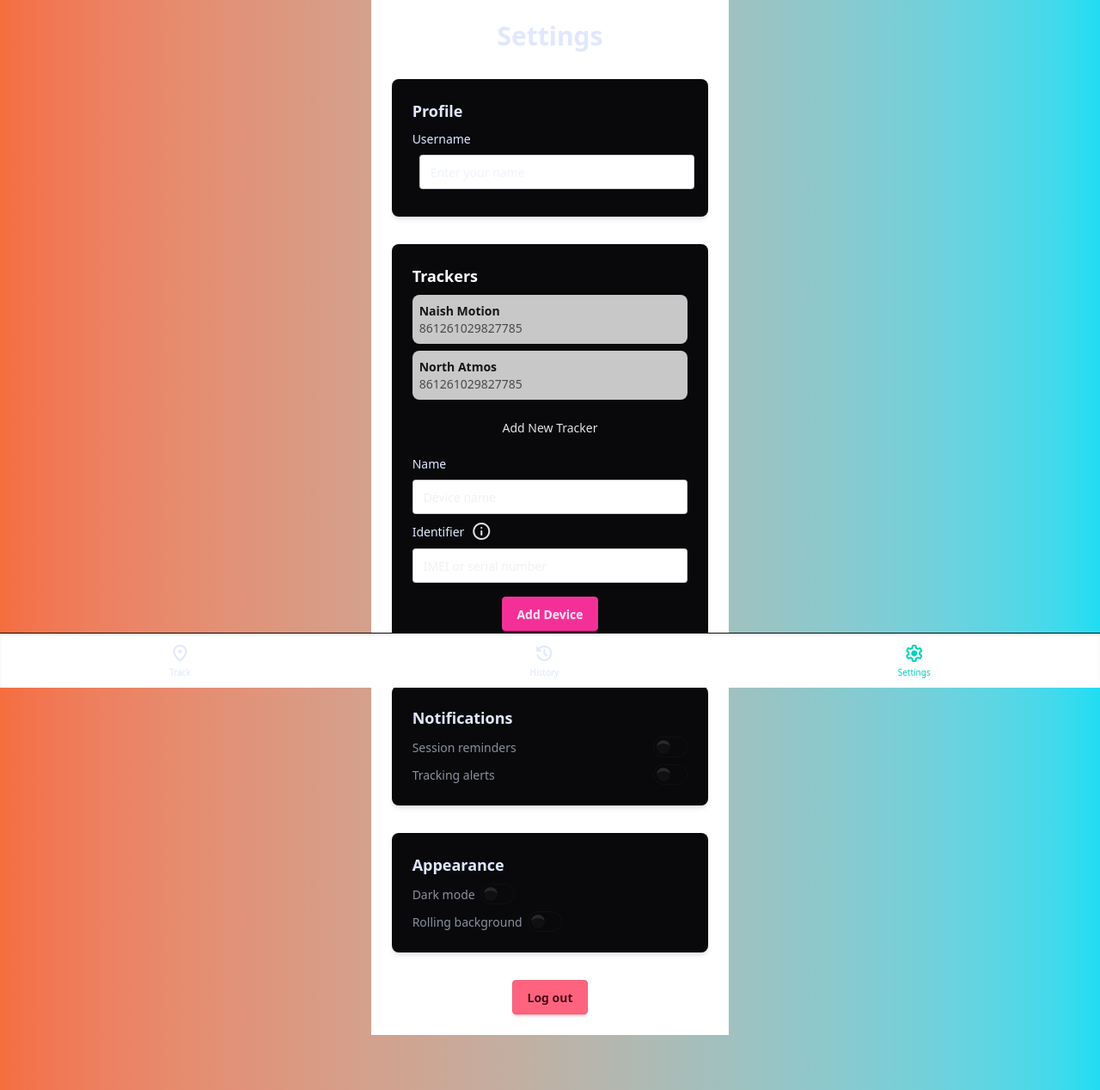
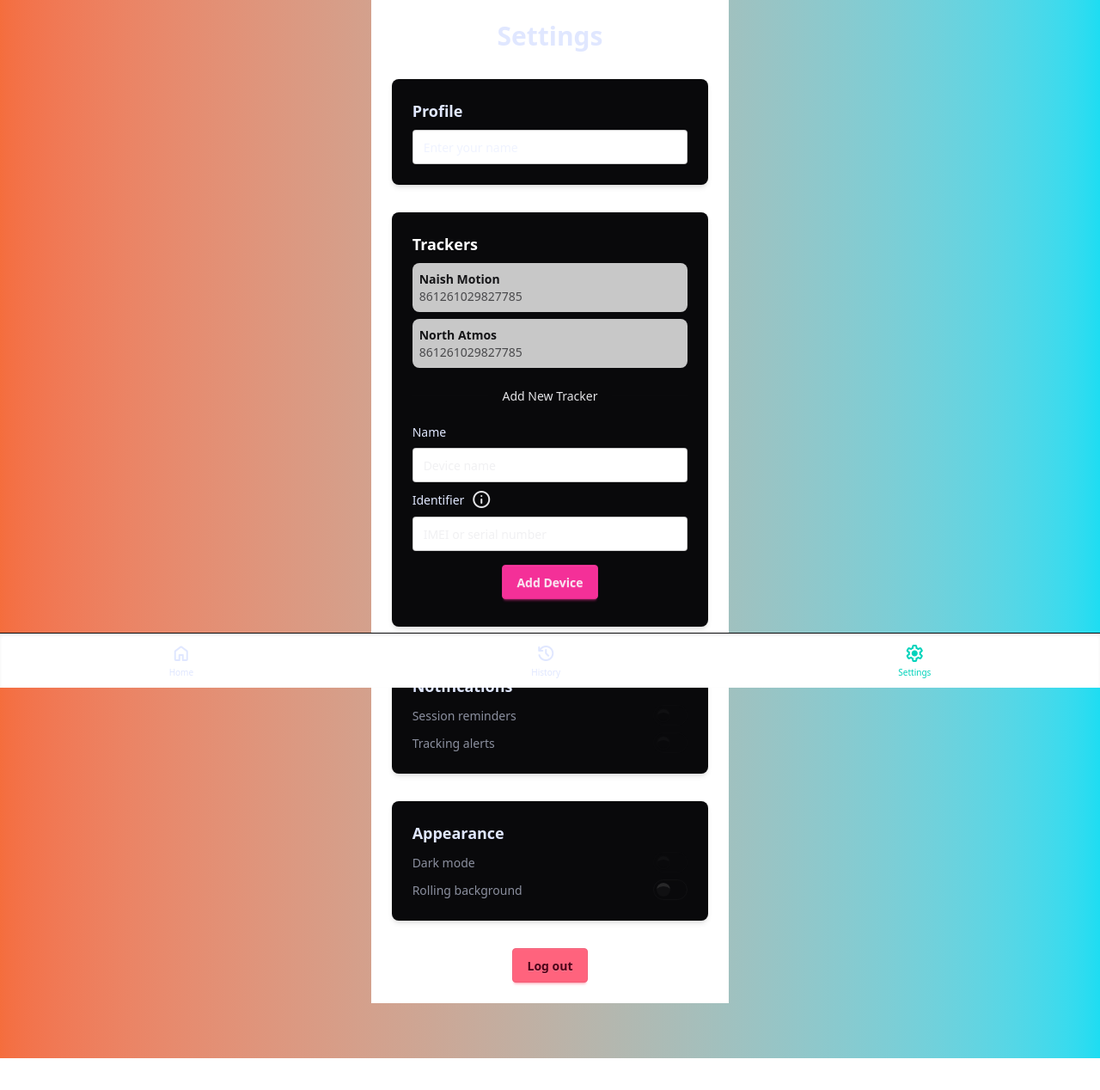
Before and after one commit to devjutsu/surfsync, a Next.js app: page /settings in a window 1280 px wide. Shown: the whole page at 86% size. After the commit the page ends 1231 px from the top, so only its background shows below. Built offline with nearby package versions, Linux system fonts and the light colour scheme.

Commit message:
min ui adjustments

```diff
--- a/app/page.tsx
+++ b/app/page.tsx
@@ -26,6 +26,7 @@ export default function Home() {
               href="/dashboard"
               rel="noopener noreferrer"
             >
+              <span className="material-symbols-rounded">surfing</span>
               Dashboard
             </a>
             <a
@@ -33,6 +34,7 @@ export default function Home() {
               href=""
               rel="noopener noreferrer"
             >
+              <span className="material-symbols-rounded">phonelink_ring</span>
               Get Tracker
             </a>
           </div>
--- a/app/settings/page.tsx
+++ b/app/settings/page.tsx
@@ -18,13 +18,10 @@ export default function SettingsPage() {
         <div className="card-body">
           <h2 className="card-title">Profile</h2>
           <label className="form-control w-full">
-            <div className="label">
-              <span className="label-text text-primary-content">Username</span>
-            </div>
             <input
               type="text"
               placeholder="Enter your name"
-              className="input input-bordered bg-base-100 m-2"
+              className="input input-bordered bg-base-100"
             />
           </label>
         </div>
@@ -38,11 +35,11 @@ export default function SettingsPage() {
           <h2 className="card-title">Notifications</h2>
           <label className="label cursor-pointer justify-between">
             <span className="label-text">Session reminders</span>
-            <input type="checkbox" className="toggle toggle-primary" />
+            <input type="checkbox" disabled className="toggle toggle-primary" />
           </label>
           <label className="label cursor-pointer justify-between">
             <span className="label-text">Tracking alerts</span>
-            <input type="checkbox" className="toggle toggle-primary" />
+            <input type="checkbox" disabled className="toggle toggle-primary" />
           </label>
         </div>
       </div>
@@ -51,19 +48,18 @@ export default function SettingsPage() {
       <div className="card bg-neutral shadow-md">
         <div className="card-body">
           <h2 className="card-title">Appearance</h2>
-          <div className="form-control">
           <label className="label cursor-pointer justify-between">
             <span className="label-text">Dark mode</span>
             <input
               id="darkMode"
               type="checkbox"
+              disabled
               className="toggle toggle-primary"
               checked={darkMode}
               onChange={toggleDarkMode}
             />
           </label>
-          </div>
-          <div className="form-control">
+
           <label className="label cursor-pointer justify-between">
             <span className="label-text">Rolling background</span>
             <input
@@ -76,7 +72,6 @@ export default function SettingsPage() {
           </label>
         </div>
       </div>
-      </div>
 
       <div className="flex justify-center">
         <button className="btn btn-error">Log out</button>
@@ -85,6 +80,7 @@ export default function SettingsPage() {
   );
 }
 
+// - аватарка пользователя
 // - Переключение языка
 // - Управление устройствами (привязка трекеров)
 // - Выгрузка данных или экспорт сессий
--- a/components/ui/BottomTabBar.tsx
+++ b/components/ui/BottomTabBar.tsx
@@ -4,7 +4,7 @@ import Link from 'next/link';
 import { usePathname } from 'next/navigation';
 
 const tabs = [
-  { href: '/', icon: 'location_on', label: 'Track' },
+  { href: '/', icon: 'home', label: 'Home' },
   { href: '/history', icon: 'history', label: 'History' },
   { href: '/settings', icon: 'settings', label: 'Settings' },
 ];
--- a/components/ui/WaveHeader.tsx
+++ b/components/ui/WaveHeader.tsx
@@ -37,15 +37,18 @@
 
 'use client';
 
+import Link from 'next/link';
 import './WaveHeader.css';
 
 export default function WaveHeader() {
   return (
     <header className="fixed top-0 w-full bg-[#0A3B59] text-white shadow-md z-50">
-      <div className="mx-auto px-4 py-6 max-w-4xl text-center">
+      <Link className="justify-center mx-auto px-4 py-6 max-w-4xl text-center" href="/" key="home">
         <h1 className="text-2xl font-bold">Surf 🌊 Sync </h1>
-        <p className="text-xs text-white/70 font-[family-name:var(--font-geist-mono)]">Track your board with no limits</p>
-      </div>
+        <p className="text-xs text-white/70 font-[family-name:var(--font-geist-mono)]">
+          Track your board with no limits
+        </p>
+      </Link>
 
       <div className="wave-svg"></div>
       <div className="wave-bottom"></div>
```
Lines whose indentation alone changed are shown as unchanged.
